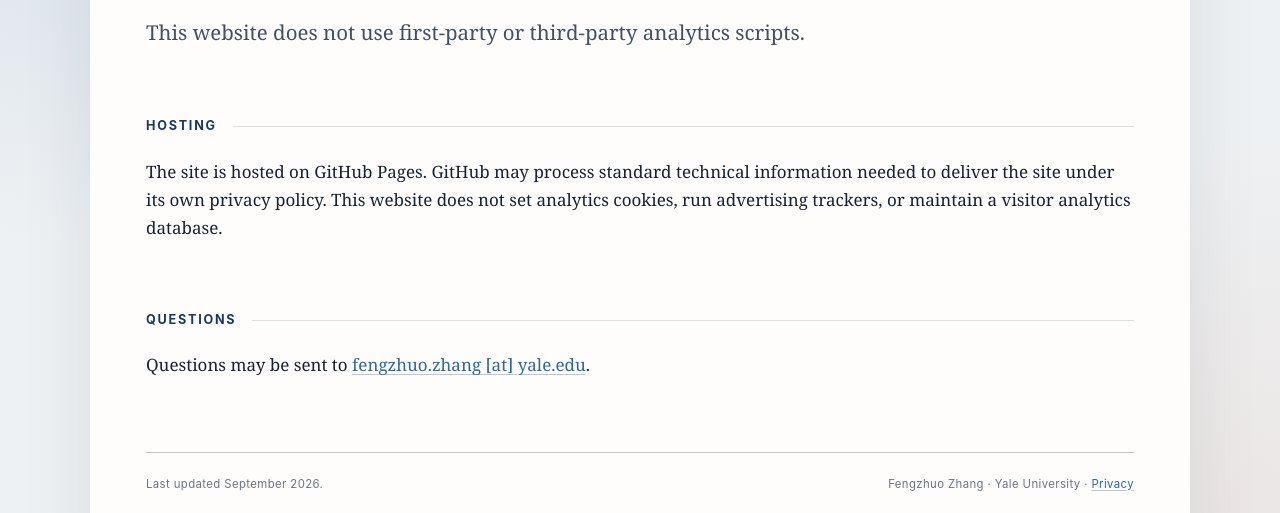
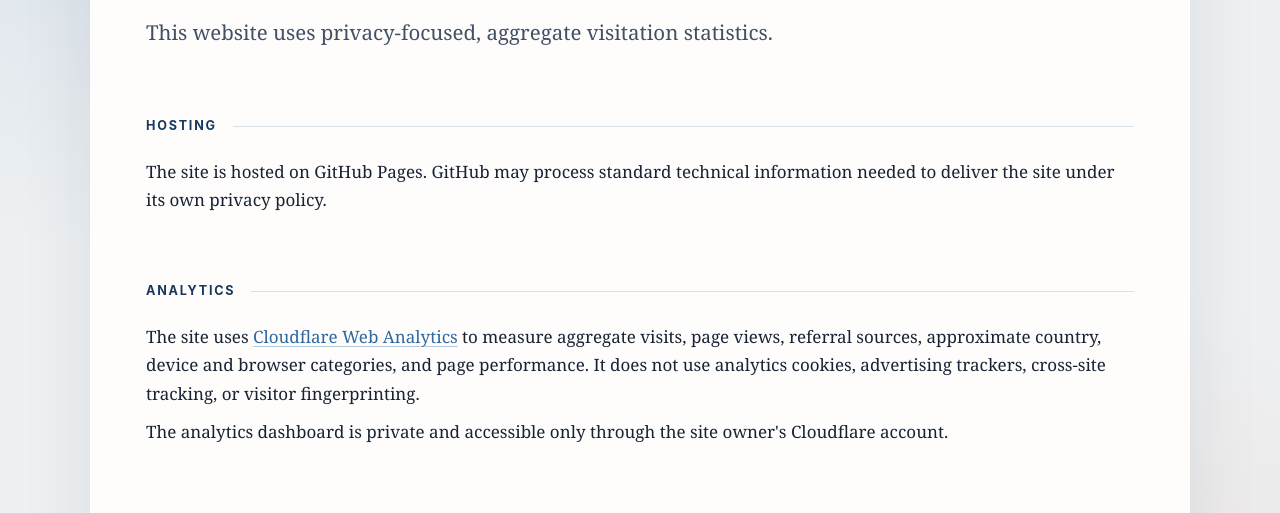
Before and after one commit to FengzhuoZhang/FengzhuoZhang.github.io, a website: page privacy.html in a window 1280 px wide. Shown: the part 230-743 px from the top of the page. Drawn offline with Linux system fonts and the light colour scheme.

Commit message:
Add private Cloudflare visitation analytics

```diff
--- a/privacy.html
+++ b/privacy.html
@@ -26,10 +26,15 @@
     </header>
     <main id="main-content">
       <h1>Privacy</h1>
-      <p class="lead">This website does not use first-party or third-party analytics scripts.</p>
+      <p class="lead">This website uses privacy-focused, aggregate visitation statistics.</p>
       <section>
         <h2>Hosting</h2>
-        <p>The site is hosted on GitHub Pages. GitHub may process standard technical information needed to deliver the site under its own privacy policy. This website does not set analytics cookies, run advertising trackers, or maintain a visitor analytics database.</p>
+        <p>The site is hosted on GitHub Pages. GitHub may process standard technical information needed to deliver the site under its own privacy policy.</p>
+      </section>
+      <section>
+        <h2>Analytics</h2>
+        <p>The site uses <a href="https://www.cloudflare.com/web-analytics/" target="_blank" rel="noopener">Cloudflare Web Analytics</a> to measure aggregate visits, page views, referral sources, approximate country, device and browser categories, and page performance. It does not use analytics cookies, advertising trackers, cross-site tracking, or visitor fingerprinting.</p>
+        <p>The analytics dashboard is private and accessible only through the site owner's Cloudflare account.</p>
       </section>
       <section>
         <h2>Questions</h2>
@@ -41,5 +46,6 @@
       <span>Fengzhuo Zhang · Yale University · <a href="privacy.html" aria-current="page">Privacy</a></span>
     </footer>
   </div>
+  <script defer src="https://static.cloudflareinsights.com/beacon.min.js" data-cf-beacon='{"token":"45394a86ecfc44ca9eb3d646d07440d2","spa":false}'></script>
 </body>
 </html>
```
Also changed, not shown: 404.html (+1 -0 lines), index.html (+1 -0 lines), publications.html (+1 -0 lines), research.html (+1 -0 lines), service.html (+1 -0 lines), teaching.html (+1 -0 lines), README.md.
